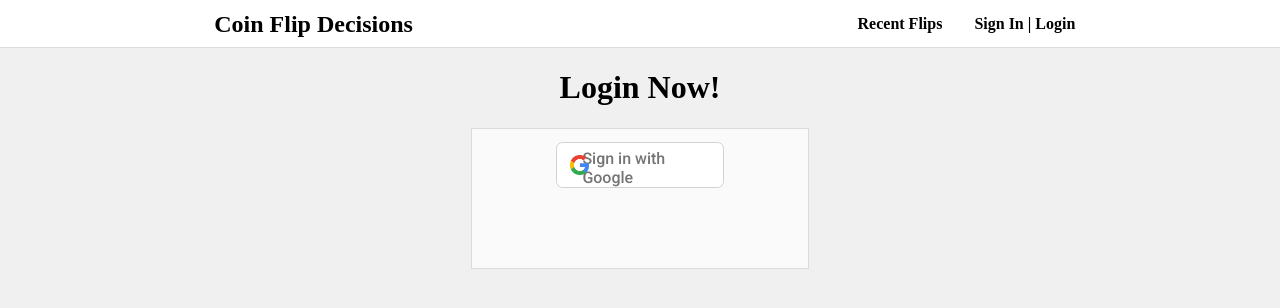
After one commit to quintindunn/CoinFlipDecisions, a Django app: template Users/templates/Users/login.html in a window 1280 px wide. The commit adds this page. Shown: the top 308 px of the page. Run offline with Django 5.2, Linux system fonts and the light colour scheme; the template is opened without the code that fills it, so the values that code supplies are empty; parts of the project's set-up code (start-up, migrations or seed data) failed here and were passed over.

Commit message:
Basic oauth

```diff
--- a/CoinFlipDecisions/urls.py
+++ b/CoinFlipDecisions/urls.py
@@ -20,5 +20,6 @@ from django.urls import path, include
 urlpatterns = [
     path('admin/', admin.site.urls),
     path('', include("Home.urls")),
-    path('flips/', include("Flips.urls"))
+    path('flips/', include("Flips.urls")),
+    path('', include("Users.urls"))
 ]
--- a/Core/templates/Core/core.html
+++ b/Core/templates/Core/core.html
@@ -44,7 +44,7 @@
                     </div>
                 {% else %}
                     <div id="account">
-                        <a href="#signinlogin">
+                        <a href="{% url 'users-login' %}">
                             <h4>Sign In | Login</h4>
                         </a>
                     </div>
--- a/Home/urls.py
+++ b/Home/urls.py
@@ -2,5 +2,5 @@ from . import views
 from django.urls import path
 
 urlpatterns = [
-    path('', views.home),
+    path('', views.home, name="home"),
 ]
--- a/Users/models.py
+++ b/Users/models.py
@@ -5,3 +5,4 @@ from django.contrib.auth.models import AbstractUser
 class User(AbstractUser):
     moderator = models.BooleanField(default=False)
     display_name = models.CharField(max_length=128, null=False)
+    google_id = models.TextField(max_length=64, default="", blank=True, null=True)
--- /dev/null
+++ b/Users/static/Users/login.css
@@ -0,0 +1,51 @@
+@import url('https://fonts.googleapis.com/css2?family=Roboto:wght@500&display=swap');
+
+.heading {
+    padding: 0;
+    text-align: center;
+    font-family: "JetBrains Mono", serif;
+
+    font-size: 4vh;
+}
+
+.login {
+    margin: 0 auto 2vh;
+    background: #FAFAFA;
+    border: 0.02vw solid #dbdbdb;
+    width: 25vw;
+    height: auto;
+    padding: 1vw 1vh 10vh;
+}
+
+.google-login > img {
+    position: relative;
+    left: .5vw;
+    margin: auto 0;
+    width: 1.5vw;
+    aspect-ratio: 1/1;
+}
+
+.google-login {
+    display: flex;
+    margin: 0 auto;
+    flex-direction: row;
+    border: 1px solid #d2d2d2;
+    background-color: #FFFFFF;
+    border-radius: 0.5vw;
+    width: 12vw;
+    height: 4vh;
+    padding: .5vw;
+}
+
+.google-login > p {
+    text-decoration: none;
+    font-family: "Roboto", serif;
+    font-weight: lighter;
+    color: #757575;
+    font-size: 2vh;
+    margin: auto;
+}
+
+.google-login:hover {
+    background-color: #fbfbfb;
+}
--- /dev/null
+++ b/Users/templates/Users/login.html
@@ -0,0 +1,21 @@
+{% extends 'Core/core.html' %}
+{% load static %}
+
+{% block head %}
+    <link rel="stylesheet" href="{% static 'Users/login.css' %}">
+    <meta name="google-signin-client_id" content="YOUR_CLIENT_ID.apps.googleusercontent.com">
+{% endblock head %}
+
+{% block content %}
+    <div class="inner">
+        <h1 class="heading">Login Now!</h1>
+        <div class="login">
+            <a href="{{ google_oauth_uri }}" style="text-decoration: none">
+                <div class="google-login">
+                    <img src="{% static 'Users/google_svg.png' %}" alt="Google">
+                    <p>Sign in with Google</p>
+                </div>
+            </a>
+        </div>
+    </div>
+{% endblock content %}
--- /dev/null
+++ b/Users/urls.py
@@ -0,0 +1,11 @@
+from django.urls import path
+from .views import sign_up_with_google, google_oauth_handler, LoginView
+from django.contrib.auth import views as auth_views
+
+
+urlpatterns = [
+    path('login/', LoginView.as_view(), name="users-login"),
+    path('logout/', auth_views.logout_then_login, name="users-logout"),
+    path('signup/google/', sign_up_with_google),
+    path('google/oauth/', google_oauth_handler, name="google-redirect-uri-0"),
+]
```
Also changed, not shown: Users/templates/Users/google_oauth.html (added, +10 -0 lines), Users/views.py (+89 -2 lines), Users/migrations/0003_user_google_id.py (added), Users/static/Users/google_svg.png (added), 2 other files.
